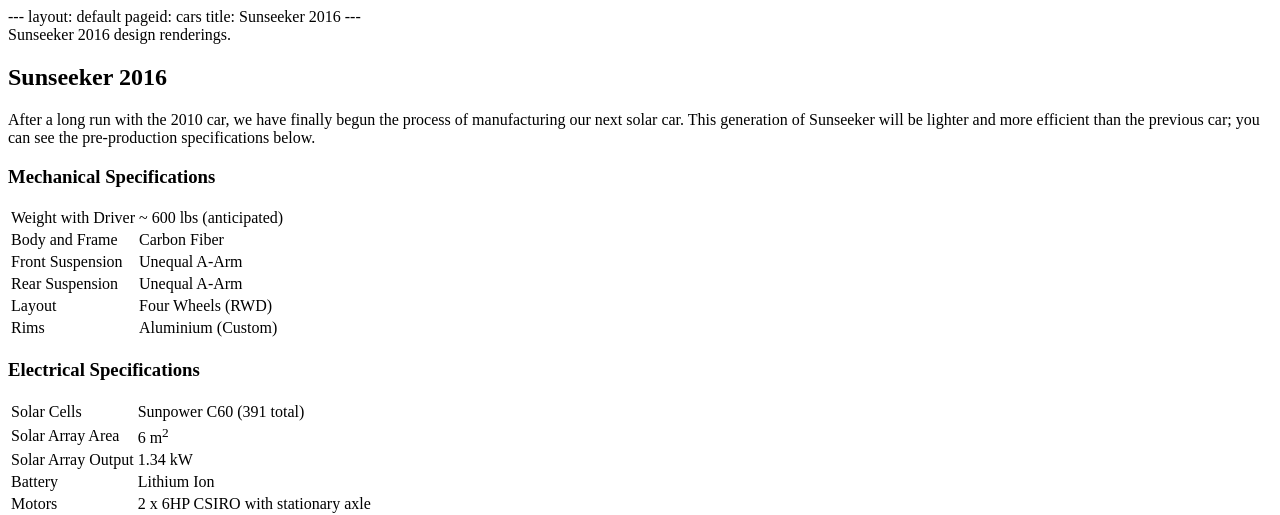
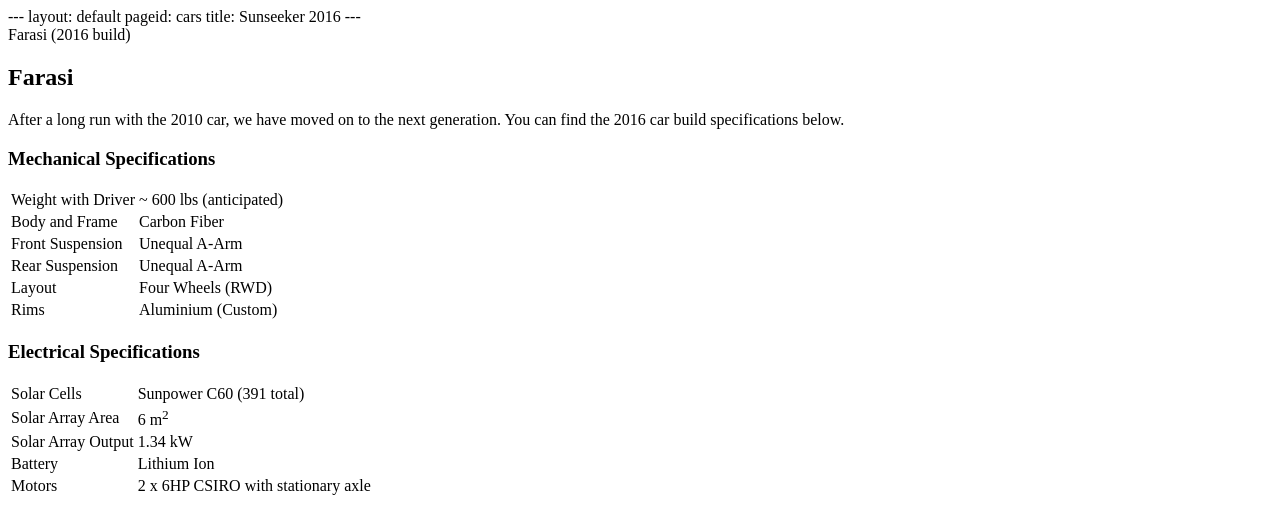
Before and after one commit to SunseekerSolarCarProject/team-website, a PHP site: page /our-cars/2016/index.html in a window 1280 px wide. Shown: the top 515 px of the page. Run offline with PHP 8.4, Linux system fonts and the light colour scheme.

Commit message:
made changes to our-cars and our-cars/2016

```diff
--- a/_sass/pages/cars.scss
+++ b/_sass/pages/cars.scss
@@ -31,7 +31,7 @@
 }
 
 .car__bigPicture--sixteenCar {
-    background-image: url('../images/cars/banners/2016.jpg');
+    background-image: url('../images/cars/banners/2016.png');
 }
 
 .car__bigPicture--tenCar {
--- a/our-cars/2016/index.html
+++ b/our-cars/2016/index.html
@@ -3,11 +3,11 @@ layout: default
 pageid: cars
 title: Sunseeker 2016
 ---
-<div class="car__bigPicture car__bigPicture--sixteenCar">Sunseeker 2016 design renderings.</div>
+<div class="car__bigPicture car__bigPicture--sixteenCar">Farasi (2016 build)</div>
 
 <div class="wrapper">
-  <h2>Sunseeker 2016</h2>
-  <p>After a long run with the 2010 car, we have finally begun the process of manufacturing our next solar car. This generation of Sunseeker will be lighter and more efficient than the previous car; you can see the pre-production specifications below.</p>
+  <h2>Farasi</h2>
+  <p>After a long run with the 2010 car, we have moved on to the next generation. You can find the 2016 car build specifications below.</p>
 
   <div class="car__specs sideBySideMessages">
     <div class="message">
--- a/our-cars/index.html
+++ b/our-cars/index.html
@@ -8,8 +8,8 @@ intro: Sunseeker has a rich history of building solar cars. Here you can find in
   <div class="cars__car">
     <div class="car__picture car__picture--sixteenCar"></div>
     <div class="car__description">
-      <h2>Sunseeker 2016</h2>
-      <p>The 2016 car marks the return of both the number 786 and a four-wheeled layout. This vehicle is currently being manufactured by the team; we intend for its inaugural event to be the 2016 American Solar Challenge.</p>
+      <h2>Farasi</h2>
+      <p>The 2016 car marks the return of both the number 786 and a four-wheeled layout. This vehicle has competed in two Formula Sun Grand Prix races and has achieved one whole lap. We intend to have it fully functioning within the year of 2017.</p>
       <p><a href="{{ "/our-cars/2016" | prepend: site.baseurl }}">Learn More</a></p>
     </div>
     <div class="clearBoth"></div>
```
Also changed, not shown: images/cars/2016.png, images/cars/banners/2016.jpg (deleted), images/cars/banners/2016.png (added).
